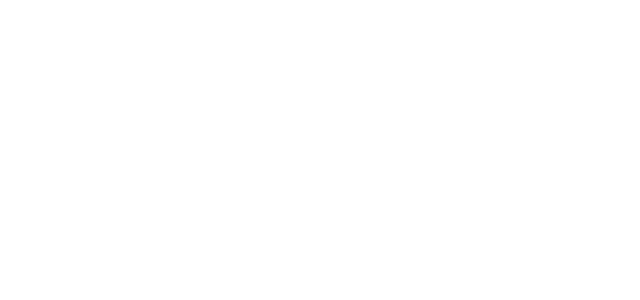
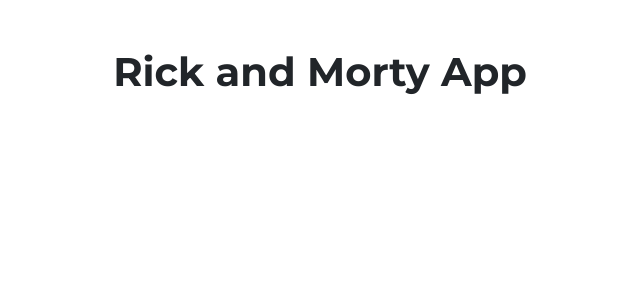
Before and after one commit to smboolean40/vue-rick-morty, a Vue app: page / in a window 1280 px wide. Shown: the top 300 px of the page, without its empty margins (320-960 px from the left). Built offline with nearby package versions, Linux system fonts and the light colour scheme.

Commit message:
Aggiunto Header

```diff
--- a/src/App.vue
+++ b/src/App.vue
@@ -1,6 +1,6 @@
 <template>
   <div id="app">
-    <Header/>
+    <Header title="Rick and Morty App"/>
     <Characters/>
   </div>
 </template>
--- a/src/assets/style/common.scss
+++ b/src/assets/style/common.scss
@@ -4,3 +4,7 @@
 @import url('https://fonts.googleapis.com/css2?family=Montserrat:wght@400;500;700&display=swap');
 // Importo le variabili
 @import './variables.scss';
+
+body {
+	font-family: $mainFont;
+}
--- a/src/assets/style/variables.scss
+++ b/src/assets/style/variables.scss
@@ -0,0 +1,2 @@
+// Typo
+$mainFont: 'Montserrat', sans-serif;
--- a/src/components/Header.vue
+++ b/src/components/Header.vue
@@ -1,15 +1,18 @@
 <template>
-  <header>
-
+  <header class="container py-5">
+    <h1 class="text-center">{{title}}</h1>
   </header>
 </template>
 
 <script>
 export default {
 	name: "Header",
+  props: ['title']
 }
 </script>
 
 <style lang="scss" scoped>
-
+  h1 {
+    font-weight: bold;
+  }
 </style>
```
